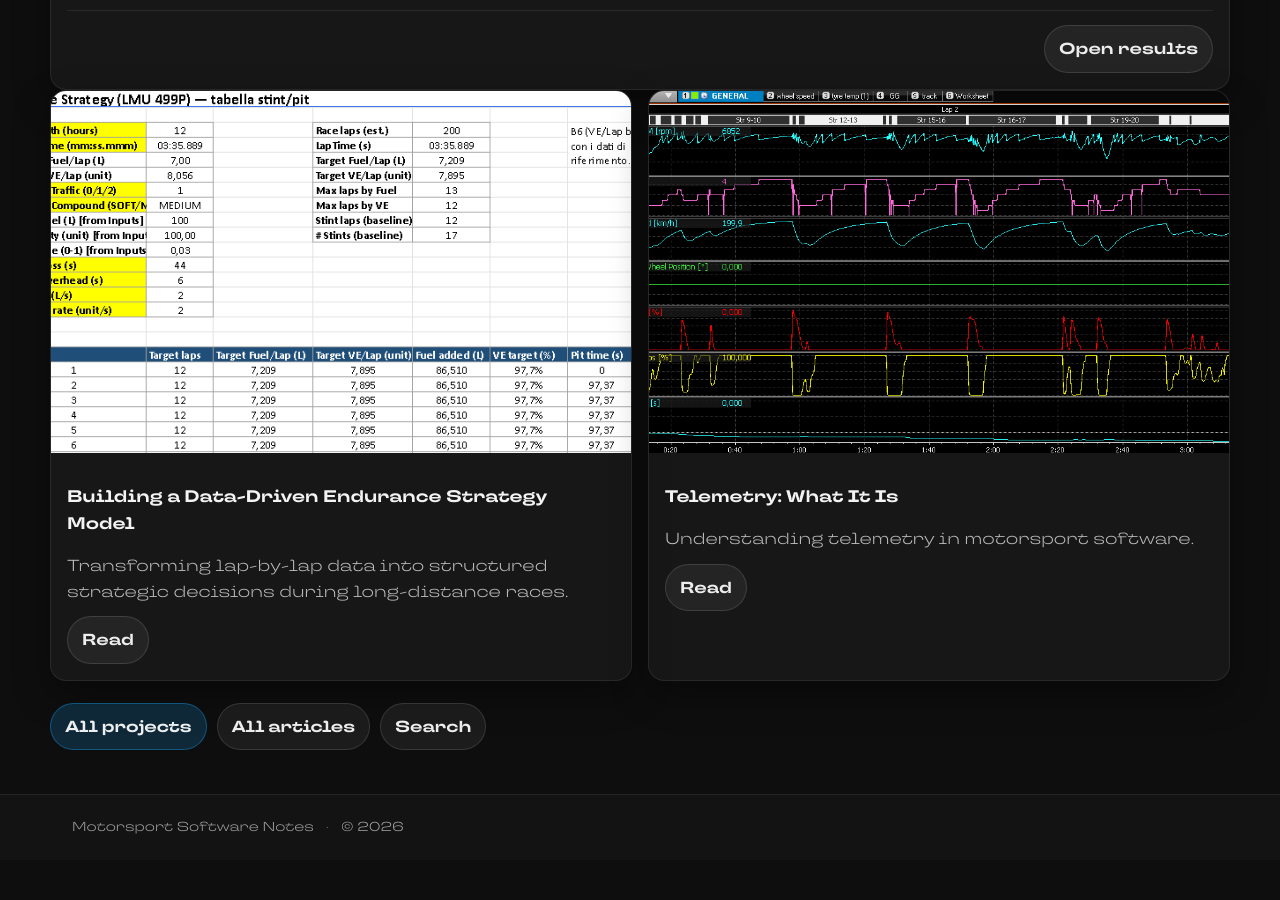
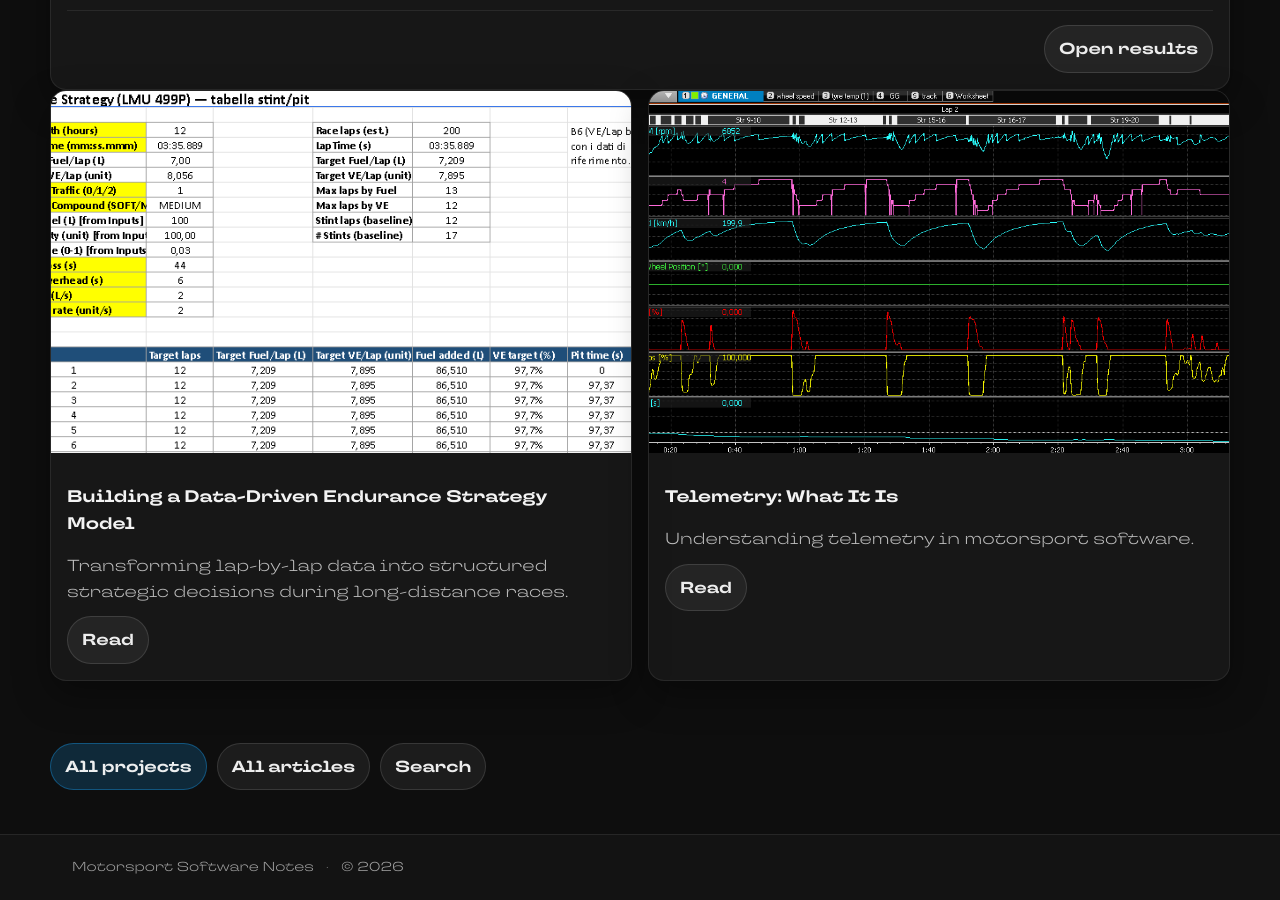
Before and after one commit to PietroCiuffreda3/motorsport-software-notes, a Jekyll site: the page built from index.md, in a window 1280 px wide and 900 px high, scrolled down 1416 px. Built offline with Jekyll 4.4.1, drawn with Linux system fonts in a browser that asks for light colours; before the commit the page ends 2276 px from its top, so only the background shows below that.

Commit message:
Add margin-bottom to card components for improved spacing

```diff
--- a/_sass/custom.scss
+++ b/_sass/custom.scss
@@ -438,6 +438,7 @@ pre code{
 .u-card,
 .u-news-card{
   transition: transform 160ms ease, border-color 160ms ease, background 160ms ease;
+  margin-bottom: 2.5rem;
 }
 
 .u-card:focus-within,
@@ -481,6 +482,7 @@ pre code{
   border-radius: calc(var(--radius) + 2px);
   overflow: hidden;
   box-shadow: 0 14px 36px rgba(0,0,0,0.35);
+  margin-bottom: 2.5rem;
 }
 
 .u-news-card__img{
```
